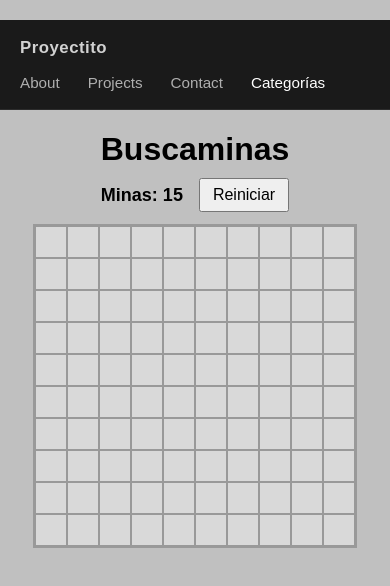
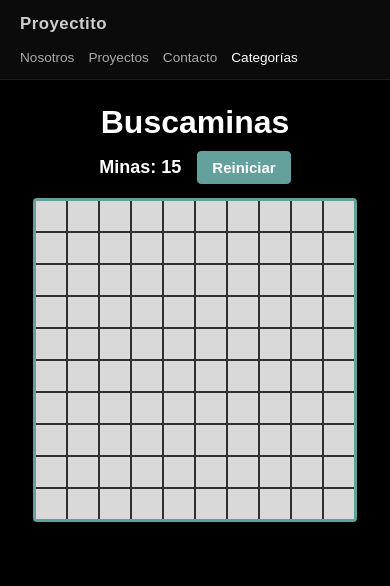
Before and after one commit to ComanRaam7/Proyectito1, a plain HTML site: page Buscaminas.html in a window 390 px wide. Drawn offline with Linux system fonts and the light colour scheme.

Commit message:
traduccion

```diff
--- a/Buscaminas.html
+++ b/Buscaminas.html
@@ -13,9 +13,9 @@
         <div class="nav-inner">
             <a href="index.html" class="brand-link">Proyectito</a>
             <div class="nav-links">
-                <a href="index.html#about">About</a>
-                <a href="index.html#projects">Projects</a>
-                <a href="index.html#contact">Contact</a>
+                <a href="index.html#about">Nosotros</a>
+                <a href="index.html#projects">Proyectos</a>
+                <a href="index.html#contact">Contacto</a>
                 <a href="categorias.html" class="active-link">Categorías</a>
             </div>
         </div>
--- a/css/Buscaminas.css
+++ b/css/Buscaminas.css
@@ -1,74 +1,3 @@
-body {
-  font-family: Arial, sans-serif;
-  display: flex;
-  flex-direction: column;
-  align-items: center;
-  background: #c0c0c0;
-  margin: 0;
-  padding: 20px;
-}
-
-h1 {
-  margin-bottom: 10px;
-}
-
-#status {
-  display: flex;
-  align-items: center;
-  gap: 16px;
-  margin-bottom: 12px;
-  font-size: 18px;
-  font-weight: bold;
-}
-
-#reset {
-  padding: 6px 12px;
-  font-size: 16px;
-  cursor: pointer;
-}
-
-#board {
-  display: grid;
-  gap: 2px;
-  background: #999;
-  border: 3px solid #999;
-}
-
-.cell {
-  width: 30px;
-  height: 30px;
-  display: flex;
-  align-items: center;
-  justify-content: center;
-  font-weight: bold;
-  font-size: 16px;
-  background: #d9d9d9;
-  cursor: pointer;
-  user-select: none;
-}
-
-.cell.revealed {
-  background: #e9e9e9;
-  cursor: default;
-}
-
-.cell.mine {
-  background: #f44336;
-}
-
-.cell.flagged {
-  background: #ffd54f;
-}
-
-.cell[data-value="1"] { color: #1976d2; }
-.cell[data-value="2"] { color: #388e3c; }
-.cell[data-value="3"] { color: #d32f2f; }
-.cell[data-value="4"] { color: #7b1fa2; }
-.cell[data-value="5"] { color: #ff8f00; }
-.cell[data-value="6"] { color: #00838f; }
-.cell[data-value="7"] { color: #424242; }
-.cell[data-value="8"] { color: #757575; }
-
 /* ========================================
    BARRA SUPERIOR (ESTILO GRAYSCALE)
 ======================================== */
@@ -78,6 +7,7 @@ h1 {
     padding: 18px 36px;
     background: rgba(12, 12, 12, 0.92);
     border-bottom: 1px solid rgba(255, 255, 255, 0.08);
+    box-sizing: border-box;
 }
 
 .nav-inner {
@@ -122,3 +52,122 @@ h1 {
 .nav-links a.active-link {
     color: #ffffff;
 }
+
+/* ========================================
+   ESTILOS DEL BUSCAMINAS
+======================================== */
+
+body {
+  font-family: Arial, sans-serif;
+  display: flex;
+  flex-direction: column;
+  align-items: center;
+  background: #000000;
+  color: #ffffff;
+  margin: 0;
+  padding: 0 0 32px 0;
+  min-height: 100vh;
+  box-sizing: border-box;
+}
+
+h1 {
+  margin: 24px 0 10px;
+  color: #ffffff;
+}
+
+#status {
+  display: flex;
+  align-items: center;
+  gap: 16px;
+  margin-bottom: 14px;
+  font-size: 18px;
+  font-weight: bold;
+  color: #e0e0e0;
+}
+
+#mine-count {
+  color: #ffffff;
+}
+
+#reset {
+  padding: 7px 14px;
+  font-size: 15px;
+  font-weight: bold;
+  color: #ffffff;
+  background: #64a19d;
+  border: 1px solid #64a19d;
+  border-radius: 4px;
+  cursor: pointer;
+  transition: background 0.2s ease, transform 0.15s ease;
+}
+
+#reset:hover {
+  background: #50817e;
+  border-color: #50817e;
+}
+
+#reset:active {
+  transform: scale(0.97);
+}
+
+#board {
+  display: grid;
+  gap: 2px;
+  background: #303030;
+  border: 3px solid #64a19d;
+  border-radius: 4px;
+  box-shadow: 0 10px 28px rgba(0, 0, 0, 0.65);
+}
+
+.cell {
+  width: 30px;
+  height: 30px;
+  display: flex;
+  align-items: center;
+  justify-content: center;
+  font-weight: bold;
+  font-size: 16px;
+  background: #d9d9d9;
+  color: #111111;
+  cursor: pointer;
+  user-select: none;
+  box-sizing: border-box;
+}
+
+.cell.revealed {
+  background: #e9e9e9;
+  cursor: default;
+}
+
+.cell.mine {
+  background: #f44336;
+  color: #ffffff;
+}
+
+.cell.flagged {
+  background: #ffd54f;
+  color: #111111;
+}
+
+.cell[data-value="1"] { color: #1976d2; }
+.cell[data-value="2"] { color: #388e3c; }
+.cell[data-value="3"] { color: #d32f2f; }
+.cell[data-value="4"] { color: #7b1fa2; }
+.cell[data-value="5"] { color: #ff8f00; }
+.cell[data-value="6"] { color: #00838f; }
+.cell[data-value="7"] { color: #424242; }
+.cell[data-value="8"] { color: #757575; }
+
+@media (max-width: 600px) {
+  .top-navbar {
+    padding: 14px 20px;
+  }
+
+  .nav-links {
+    gap: 14px;
+  }
+
+  .nav-links a {
+    font-size: 0.85rem;
+  }
+}
```
Also changed, not shown: SpaceInvaders.html (+2 -2 lines), arcade.html (+3 -3 lines), categorias.html (+3 -3 lines), plataformas.html (+4 -3 lines), puzzle.html (+3 -3 lines).
